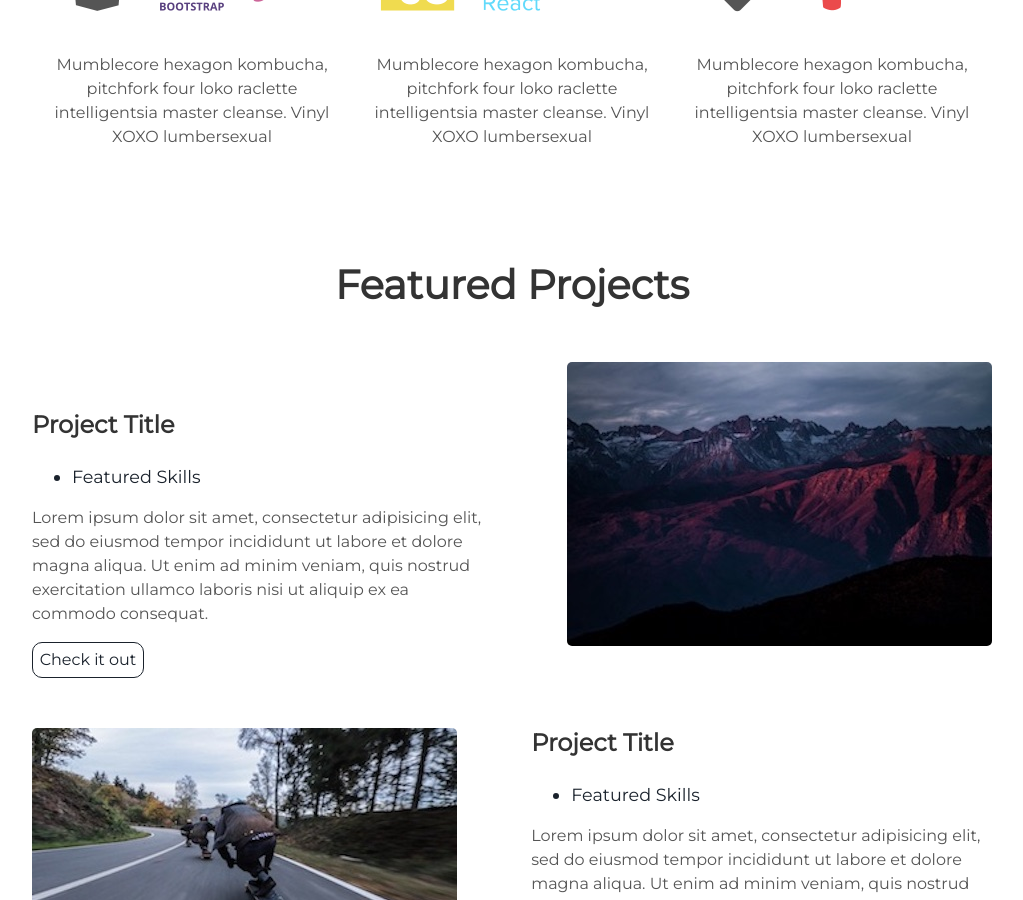
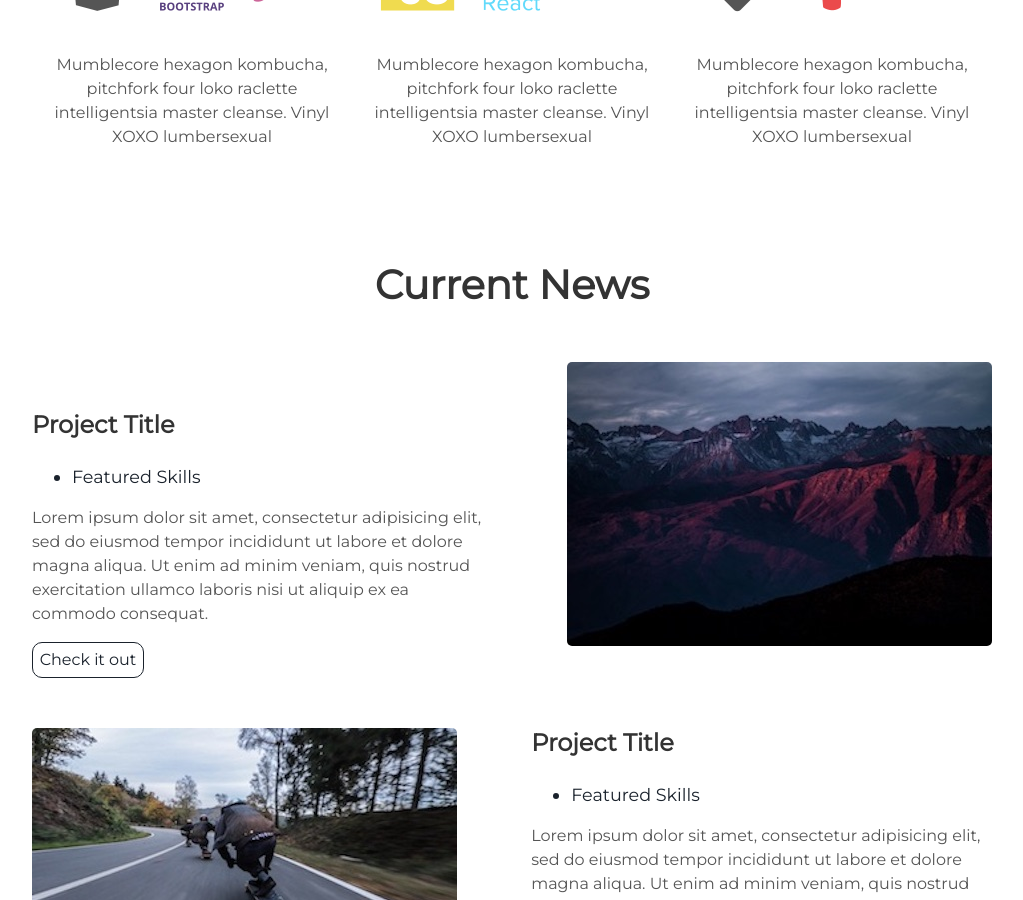
Before and after one commit to cchnl/cchnl, a Jekyll site: the page built from index.html, in a window 1280 px wide and 900 px high, scrolled down 1337 px. Shown: the whole window, without its empty margins (128-1151 px from the left). Built offline with Jekyll 4.4.1, drawn with Linux system fonts in a browser that asks for light colours.

Commit message:
Update projects.html

```diff
--- a/_includes/projects.html
+++ b/_includes/projects.html
@@ -1,5 +1,5 @@
 <div class="user-details">
-  <h1> Featured Projects </h1>
+  <h1> Current News </h1>
 </div>
 <div class="user-projects">
   <div class="images-right">
```
